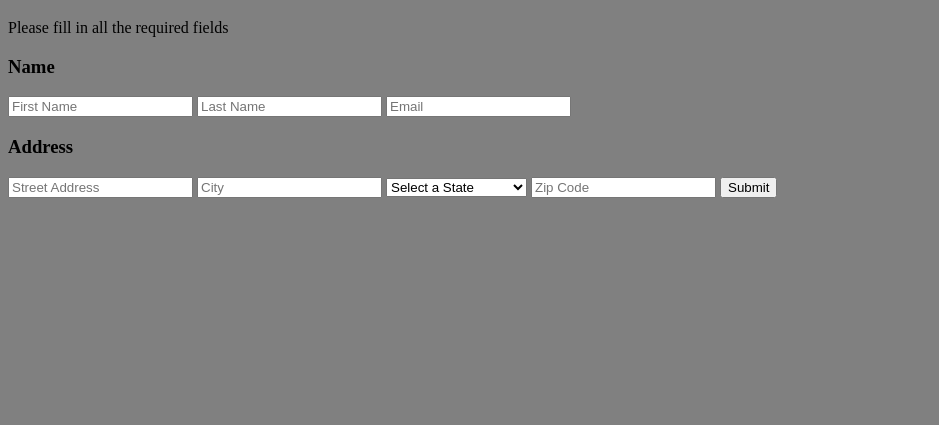
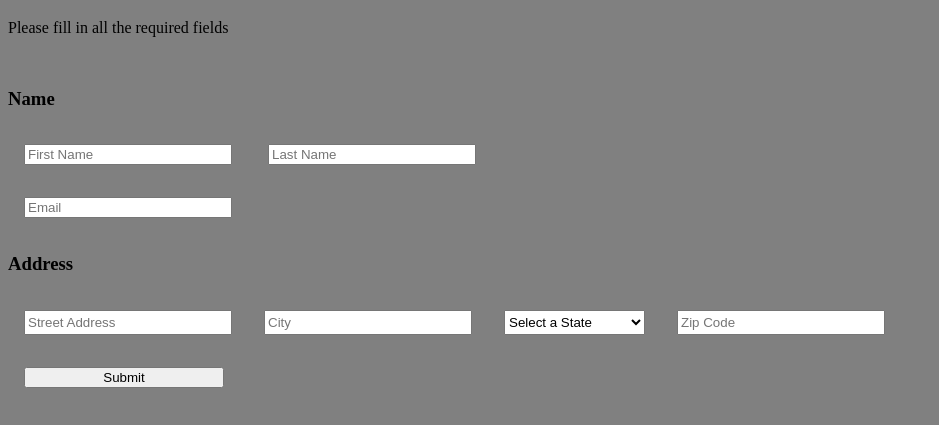
Before and after one commit to fxiaoDFX/formValidation, a website built with webpack: page src/index.html in a window 1280 px wide. Shown: the part 61-486 px from the top of the page, without its empty margins (0-939 px from the left). Built offline with nearby package versions, Linux system fonts and the light colour scheme.

Commit message:
add input validation

```diff
--- a/src/index.html
+++ b/src/index.html
@@ -7,8 +7,9 @@
     </head>
     <body>
         <h1>Form Validation</h1>
-        <form action="" class="user-info-form">
+        <form action="" id="user-info-form" class="user-info-form">
             <span>Please fill in all the required fields</span>
+            <div class="form section name">
                 <h3>Name</h3>
                 <label for="first-name"></label>
                 <input
@@ -26,6 +27,7 @@
                     placeholder="Last Name"
                     required
                 />
+            </div>
             <label for="email"></label>
             <input
                 type="email"
@@ -35,6 +37,7 @@
                 required
             />
             <br />
+            <div class="form section address">
                 <h3>Address</h3>
                 <label for="street-address"></label>
                 <input
@@ -48,7 +51,7 @@
                 <input type="text" id="city" placeholder="City" required />
 
                 <label for="state"></label>
-            <select name="state" id="state">
+                <select name="state" id="state" required>
                     <option value="">Select a State</option>
                     <option value="AL">Alabama</option>
                     <option value="AK">Alaska</option>
@@ -111,7 +114,8 @@
                     title="5 digit zip code"
                     required
                 />
-            <button type="submit">Submit</button>
+            </div>
+            <button class="submit button" type="submit">Submit</button>
         </form>
     </body>
 </html>
--- a/src/javascript/index.js
+++ b/src/javascript/index.js
@@ -1 +1,31 @@
 import "../style.css"
+
+const formInputs = document.querySelectorAll("form input")
+const formSelect = document.querySelector("select")
+
+function inputValidation() {
+    formInputs.forEach((input) => {
+        input.onblur = (e) => {
+            if (!e.target.value) {
+                e.target.style.border = "2px solid red"
+            } else {
+                e.target.style.border = "none"
+            }
+        }
+    })
+}
+
+function stateValidation() {
+    formSelect.onblur = (e) => {
+        if (!formSelect.value) {
+            formSelect.style.color = "red"
+        }
+    }
+}
+
+function formValidation() {
+    inputValidation()
+    stateValidation()
+}
+
+formValidation()
--- a/src/style.css
+++ b/src/style.css
@@ -1,3 +1,49 @@
 body {
     background: gray;
 }
+
+form {
+    display: grid;
+    grid-template-columns: 1fr 1fr;
+    grid-template-rows: minmax(50px, auto);
+    grid-template-areas: "span span" "name name" "email ." "address address";
+}
+
+span {
+    grid-area: span;
+}
+
+.form.section.name {
+    grid-area: name;
+}
+
+#email {
+    grid-area: email;
+    width: 200px;
+}
+
+.form.section.address {
+    grid-area: address;
+    display: flex;
+    flex-wrap: wrap;
+}
+
+.address h3 {
+    flex: 1 0 100%;
+}
+
+form input {
+    margin: 16px;
+    width: 200px;
+}
+
+select {
+    height: 25px;
+    align-self: center;
+    margin: 16px;
+}
+
+button {
+    width: 200px;
+    margin: 16px;
+}
```
Lines whose indentation alone changed are shown as unchanged.
